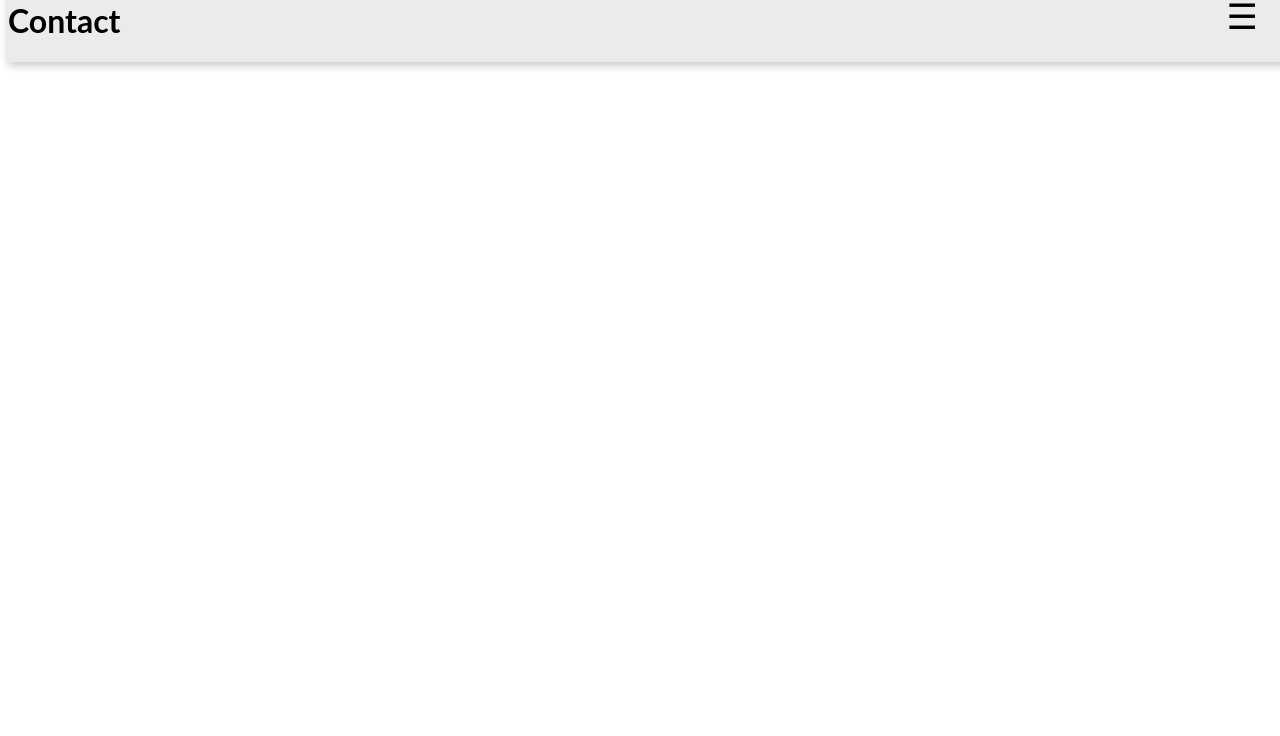
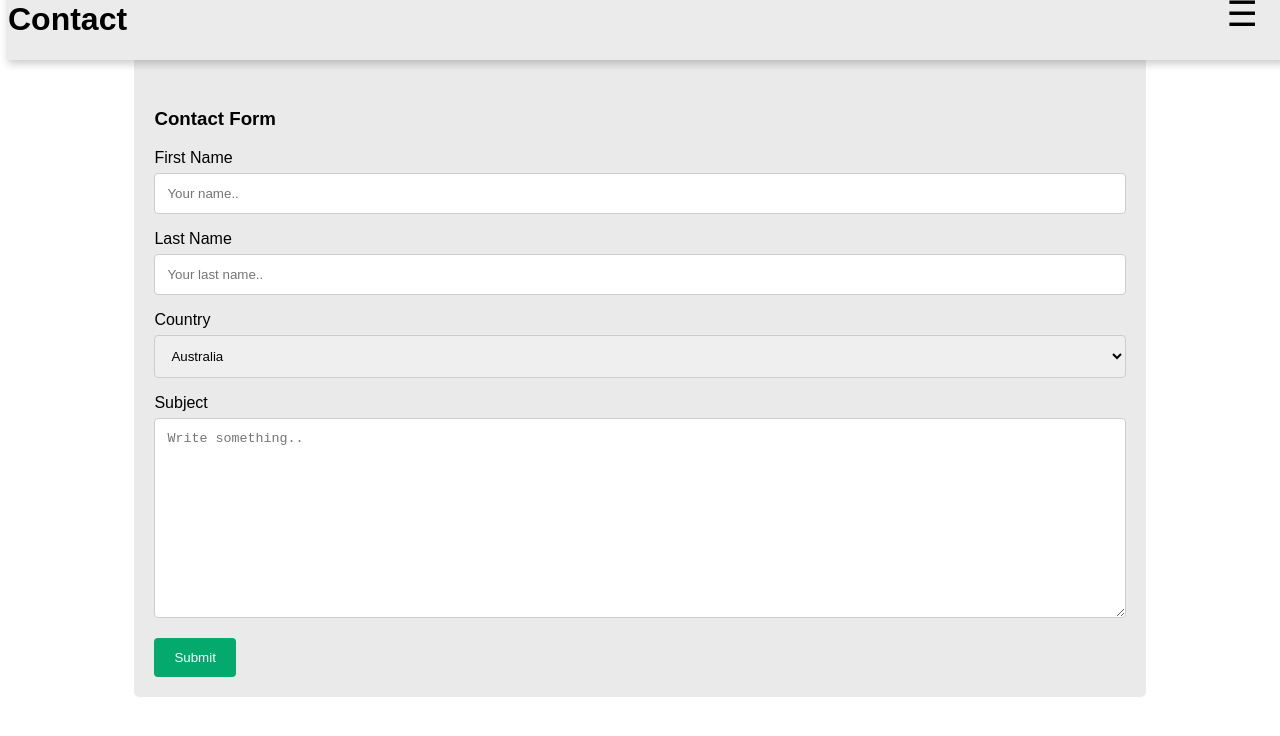
Before and after one commit to paululrich/Future-MVP, a Nuxt app: page /contact in a window 1280 px wide. Shown: the top 736 px of the page. Built offline with nearby package versions, Linux system fonts and the light colour scheme.

Commit message:
paul hats wieder mal zerstoert

```diff
--- a/pages/contact.vue
+++ b/pages/contact.vue
@@ -2,7 +2,7 @@
   <div class="navbar">
       <h1 style="color:black; z-index: 1; flex-grow: 1;">Contact</h1>
       <span style="font-size:35px;cursor:pointer; padding-right: 30px;padding-top: 14px;" @click="openNav()">&#9776 </span>
-    </div>
+  </div>
 
     <div id="mySidenav" class="sidenav">
       <a href="javascript:void(0)" class="closebtn" @click="closeNav()">&times;</a>
@@ -14,8 +14,34 @@
       <a style="color:#f1f1f1 !important;">Contact</a>
     </div>
 
-    <span style="font-size:35px;cursor:pointer;float:right" @click="openNav()">&#9776 </span>
 
+
+
+
+
+
+<div class="container">
+  <h3 style="margin-top: 40px;padding-top: 40px;">Contact Form</h3>
+  <form action="/action_page.php">
+    <label for="fname">First Name</label>
+    <input type="text" id="fname" name="firstname" placeholder="Your name..">
+
+    <label for="lname">Last Name</label>
+    <input type="text" id="lname" name="lastname" placeholder="Your last name..">
+
+    <label for="country">Country</label>
+    <select id="country" name="country">
+      <option value="australia">Australia</option>
+      <option value="canada">Canada</option>
+      <option value="usa">USA</option>
+    </select>
+
+    <label for="subject">Subject</label>
+    <textarea id="subject" name="subject" placeholder="Write something.." style="height:200px"></textarea>
+
+    <input type="submit" value="Submit">
+  </form>
+</div>
     </template>
 
 
@@ -71,7 +97,47 @@
       .sidenav {padding-top: 15px;}
       .sidenav a {font-size: 18px;}
     }
-    </style>
+
+
+
+
+
+    body {font-family: Arial, Helvetica, sans-serif;}
+* {box-sizing: border-box;}
+
+input[type=text], select, textarea {
+  width: 100%;
+  padding: 12px;
+  border: 1px solid #ccc;
+  border-radius: 4px;
+  box-sizing: border-box;
+  margin-top: 6px;
+  margin-bottom: 16px;
+  resize: vertical;
+}
+
+input[type=submit] {
+  background-color: #04AA6D;
+  color: white;
+  padding: 12px 20px;
+  border: none;
+  border-radius: 4px;
+  cursor: pointer;
+}
+
+input[type=submit]:hover {
+  background-color: #45a049;
+}
+
+.container {
+  border-radius: 5px;
+  background-color: #eaeaea;
+  padding: 20px;
+  width: 80%;
+  margin-left: auto;
+  margin-right: auto;
+}
+</style>
 
 
     <script setup>
--- a/pages/index.vue
+++ b/pages/index.vue
@@ -102,7 +102,7 @@
 
 <!--CSS-->>
 
-<style>
+<style scoped>
 
 * {
   box-sizing: border-box;
--- a/pages/partner.vue
+++ b/pages/partner.vue
@@ -13,7 +13,54 @@
       <a href="/contact">Contact</a>
     </div>
 
-
+<div class="responsive">
+  <div class="gallery">
+    <a target="_blank" href="https://www.nfl.com/">
+      <img src="https://a.espncdn.com/combiner/i?img=/i/espn/misc_logos/500/nfl.png" alt="Cinque Terre" width="600" height="400">
+    </a>
+</div>
+<div class="clearfix"></div>
+</div>
+<div class="responsive">
+  <div class="gallery">
+    <a target="_blank" href="https://lsusports.net/">
+      <img src="https://a.espncdn.com/combiner/i?img=/i/teamlogos/ncaa/500/99.png" alt="Cinque Terre" width="600" height="400">
+    </a>
+</div>
+<div class="clearfix"></div>
+</div>
+<div class="responsive">
+  <div class="gallery">
+    <a target="_blank" href="https://soonersports.com/">
+      <img src="https://a.espncdn.com/combiner/i?img=/i/teamlogos/ncaa/500/201.png" alt="Cinque Terre" width="600" height="400">
+    </a>
+</div>
+<div class="clearfix"></div>
+</div>
+<div class="responsive">
+  <div class="gallery">
+    <a target="_blank" href="https://www.miamidolphins.com/">
+      <img src="https://a.espncdn.com/i/teamlogos/nfl/500/mia.png" alt="Cinque Terre" width="600" height="400">
+    </a>
+</div>
+<div class="clearfix"></div>
+</div>
+<div class="responsive">
+  <div class="gallery">
+    <a target="_blank" href="https://www.philadelphiaeagles.com/">
+      <img src="https://a.espncdn.com/combiner/i?img=/i/teamlogos/nfl/500/phi.png" alt="Cinque Terre" width="600" height="400">
+    </a>
+</div>
+<div class="clearfix"></div>
+</div>
+<div class="responsive">
+  <div class="gallery">
+    <a target="_blank" href="https://gofrogs.com/">
+      <img src="https://a.espncdn.com/combiner/i?img=/i/teamlogos/ncaa/500/2628.png" alt="Cinque Terre" width="600" height="400">
+    </a>
+</div>
+<div class="clearfix"></div>
+</div>
     </template>
 
 
@@ -69,6 +116,61 @@
       .sidenav {padding-top: 15px;}
       .sidenav a {font-size: 18px;}
     }
+
+
+
+
+    div.gallery {
+  border: 1px solid #ccc;
+  box-shadow: 0 4px 8px 0 rgba(0, 0, 0, 0.2)
+}
+
+div.gallery:hover {
+  border: 1px solid #777;
+}
+
+div.gallery img {
+  width: 100%;
+  height: auto;
+}
+
+div.desc {
+  padding: 15px;
+  text-align: center;
+
+}
+
+* {
+  box-sizing: border-box;
+
+
+}
+
+.responsive {
+  padding: 0 6px;
+  float: left;
+  width: 24.99999%;
+  padding-top: 100px;
+}
+
+@media only screen and (max-width: 700px) {
+  .responsive {
+    width: 49.99999%;
+    margin: 6px 0;
+  }
+}
+
+@media only screen and (max-width: 500px) {
+  .responsive {
+    width: 100%;
+  }
+}
+
+.clearfix:after {
+  content: "";
+  display: table;
+  clear: both;
+}
     </style>
 
 
```
